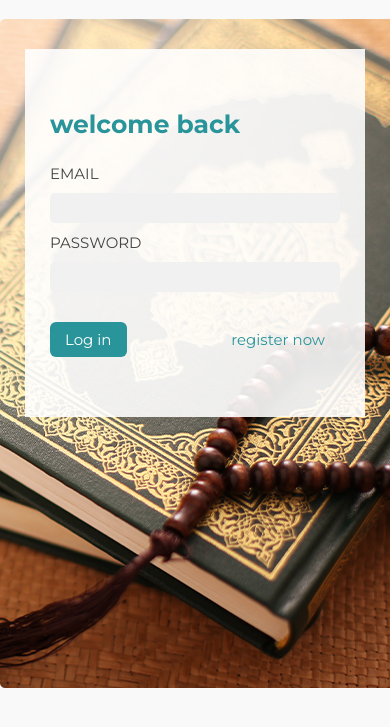
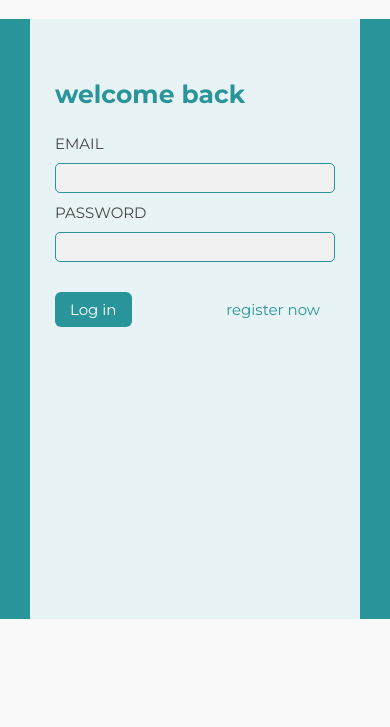
Before and after one commit to alexeymaranin/alkitabdemo, a plain HTML site: page login.html in a window 390 px wide. Shown: the part 51-778 px from the top of the page. Drawn offline with nearby package versions, Linux system fonts and the light colour scheme.

Commit message:
login and header new images

```diff
--- a/login.html
+++ b/login.html
@@ -37,7 +37,7 @@
     <div class="container">
         <div class="login__inner">
             <div class="login__image">
-                <img src="img/login.png" alt="">
+                <img class="login__img" src="img/new_login_img.png" alt="">
             </div>
 
             <div class="login__body">
--- a/style.css
+++ b/style.css
@@ -42,7 +42,7 @@ a {
 }
 
 .header__inner {
-    padding: 35px;
+    padding: 25px;
     display: flex;
     justify-content: space-between;
     border-bottom: 1px solid #515369;
@@ -126,7 +126,7 @@ a {
     height: 720px;
     padding-top: 100px;
     background-color: #f9f9f9;
-    background-image: url("img/header.png");
+    background-image: url("img/new_header.png");
     background-repeat: no-repeat;
     background-position: center;
     background-size: cover;
@@ -146,7 +146,7 @@ a {
 
 .intro__title {
     font-size: 80px;
-    color: #299499;
+    color: #ffffff;
     font-weight: 400;
     line-height: 1.1;
     margin-top: 100px;
@@ -162,7 +162,7 @@ a {
 .intro__subtitle {
     font-size: 30px;
     font-weight: 400;
-    color: #0d4a4d;
+    color: #ffffff;
     line-height: 2.2;
     margin-bottom: 20px;
 }
@@ -194,6 +194,7 @@ a {
 .btn-white:hover {
     background-color: #299499;
     color: #fff;
+    border: 1px solid #fff;
 }
 
 .btn-login {
@@ -606,19 +607,28 @@ box-shadow: 0px 5px 10px 2px rgba(34, 60, 80, 0.2);
 .login__inner {
     display: flex;
     flex-wrap: wrap;
+    padding-left: 50px;
+    padding-right: 50px;
 }
 
 .login__image {
-    width: 35%;
+    width: 43%;
+
+}
+
+.login__img {
+    width: 100%;
+    height: 600px;
     overflow: hidden;
 }
 
 .login__body {
-    width: 65%;
-    padding-left: 80px;
+    width: 57%;
+/*    padding-left: 80px;*/
     padding-right: 80px;
-    padding-top: 170px;
+    padding-top: 120px;
     background-color: #fff;
+
 }
 
 .login__title {
@@ -924,8 +934,8 @@ box-shadow: 0px 5px 10px 2px rgba(34, 60, 80, 0.2);
     }
 
     .login {
-        margin-left: 50px;
-        margin-right: 50px;
+        margin-top: 90px;
+
     }
 
     .login__body {
@@ -1048,6 +1058,11 @@ box-shadow: 0px 5px 10px 2px rgba(34, 60, 80, 0.2);
 
     .nav__category.active {
         padding-left: 18px;
+    }
+
+    .login__inner{
+        padding-left: 5px;
+        padding-right: 5px;
     }
 
     .course__item {
@@ -1621,18 +1636,28 @@ box-shadow: 0px 5px 10px 2px rgba(34, 60, 80, 0.2);
     }
 
     .login__inner {
-        display: block;
+/*        display: block;*/
+        display: flex;
+        background-color: #299499;
+        min-height: 600px;
     }
 
     .login__image {
+/*
         width: 100%;
         height: 670px;
         position: relative;
+*/
+        display: none;
+    }
+
+    .login__input {
+        border: 1px solid #299499;
     }
 
     .login__body {
         width: auto;
-        position: absolute;
+/*        position: absolute;*/
         top: 100px;
         left: 0;
         padding-top: 60px;
```
Also changed, not shown: img/new_login_img.png (added), 1 other file.
